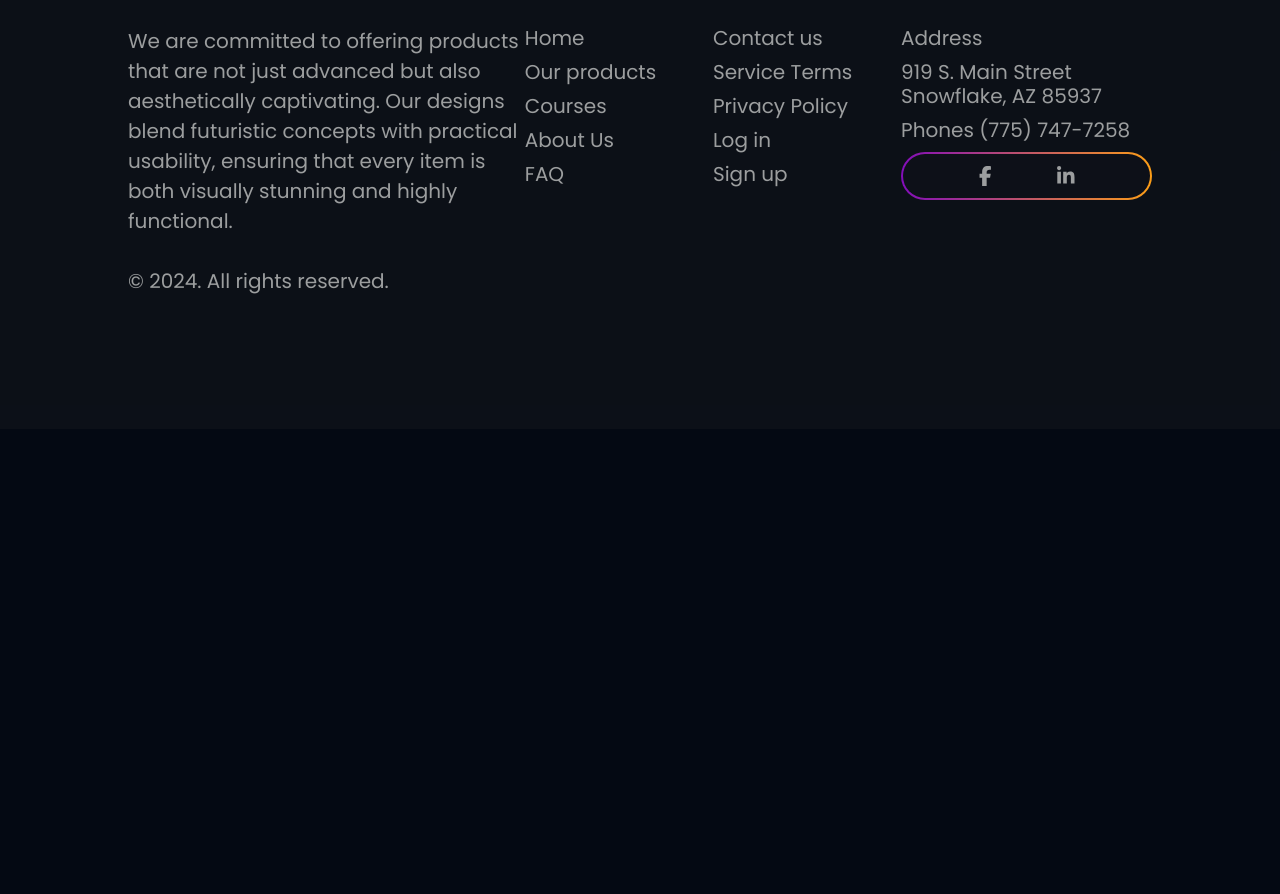
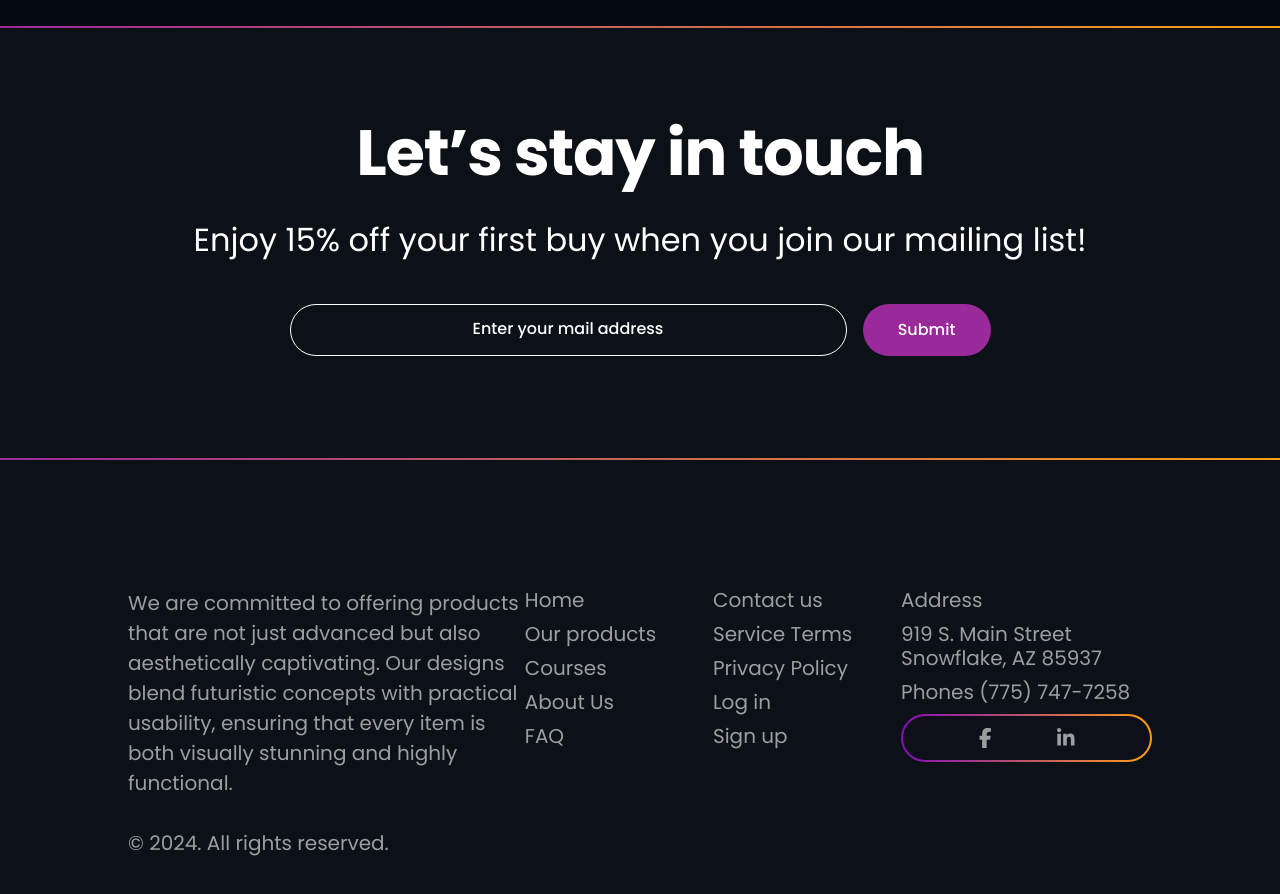
Before and after one commit to arivvera/ShopPicks, a Next.js app: page /faq in a window 1280 px wide. Shown: the part 1120-2014 px from the top of the page. Before the commit the page ends 1549 px from the top, so only its background shows below. Built offline with nearby package versions, Linux system fonts and the light colour scheme.

Commit message:
Fixed: name of link about adding -us for "about-us" Added mail list component to about us and faq pages,  to fit design. Adjusted margins.

```diff
--- a/src/app/about-us/page.tsx
+++ b/src/app/about-us/page.tsx
@@ -4,6 +4,7 @@ import Values from "@/layout/about-us/values/values";
 import Reputation from "@/layout/about-us/reputation/reputation";
 import Team from "@/layout/about-us/team/team";
 import OpinionBox from "../components/OpinionBox/OpinionBox";
+import MailList from "@/layout/home/mail-list/mail-list";
 
 export default function AboutUs () {
     return (
@@ -14,6 +15,7 @@ export default function AboutUs () {
                 <Team />
                 <Reputation />
                 <OpinionBox />
+                <MailList />
             </div>
         </div>
     );
--- a/src/app/faq/page.module.css
+++ b/src/app/faq/page.module.css
@@ -1,5 +1,6 @@
 .faq-page{
     margin-top: 20px;
+    margin-bottom: 10%;
     height: 100%;
     width: 100%;
     display: flex;
--- a/src/app/faq/page.tsx
+++ b/src/app/faq/page.tsx
@@ -3,6 +3,7 @@ import React, { useState } from 'react';
 import '../globals.css';
 import styles from './page.module.css';
 import FAQ from "@/app/components/Faq/faq";
+import MailList from "@/layout/home/mail-list/mail-list";
 
 const FaqPage: React.FC = () => {
     const [activeIndex, setActiveIndex] = useState<number | null>(null);
@@ -11,7 +12,7 @@ const FaqPage: React.FC = () => {
         setActiveIndex(activeIndex === index ? null : index);
     };
 
-    return (
+    return (<>
         <div className={styles["faq-page"]}>
             <h1 className={"title-gradient"}>Frequently Asked Questions</h1>
 
@@ -51,8 +52,11 @@ const FaqPage: React.FC = () => {
 
             <div className={styles["questions-section"]}>
                 <FAQ activeIndex={activeIndex} />
+
             </div>
         </div>
+    <MailList />
+        </>
     );
 };
 
--- a/src/layout/footer/footer.tsx
+++ b/src/layout/footer/footer.tsx
@@ -25,7 +25,10 @@ const Footer: React.FC = () => {
 
                         <p>Our products</p>
                         <p>Courses</p>
+                        <Link href={"/about-us"}>
                         <p>About Us</p>
+                        </Link>
+
                         <Link href={"/faq"}>
                         <p>FAQ</p>
                         </Link>
--- a/src/layout/home/navbar/navbar.tsx
+++ b/src/layout/home/navbar/navbar.tsx
@@ -23,7 +23,7 @@ export default function Navbar () {
                         <NavbarLink href="/">Home</NavbarLink>
                         <NavbarLink href="/our-products">Our products</NavbarLink>
                         <NavbarLink href="/courses">Courses</NavbarLink>
-                        <NavbarLink href="/about">About Us</NavbarLink>
+                        <NavbarLink href="/about-us">About Us</NavbarLink>
                         <NavbarLink href="/faq">FAQ</NavbarLink>
                         <NavbarLink href="/contact-us">Contact us</NavbarLink>
                         <NavbarLink href="/log-in">Log in</NavbarLink>
```
